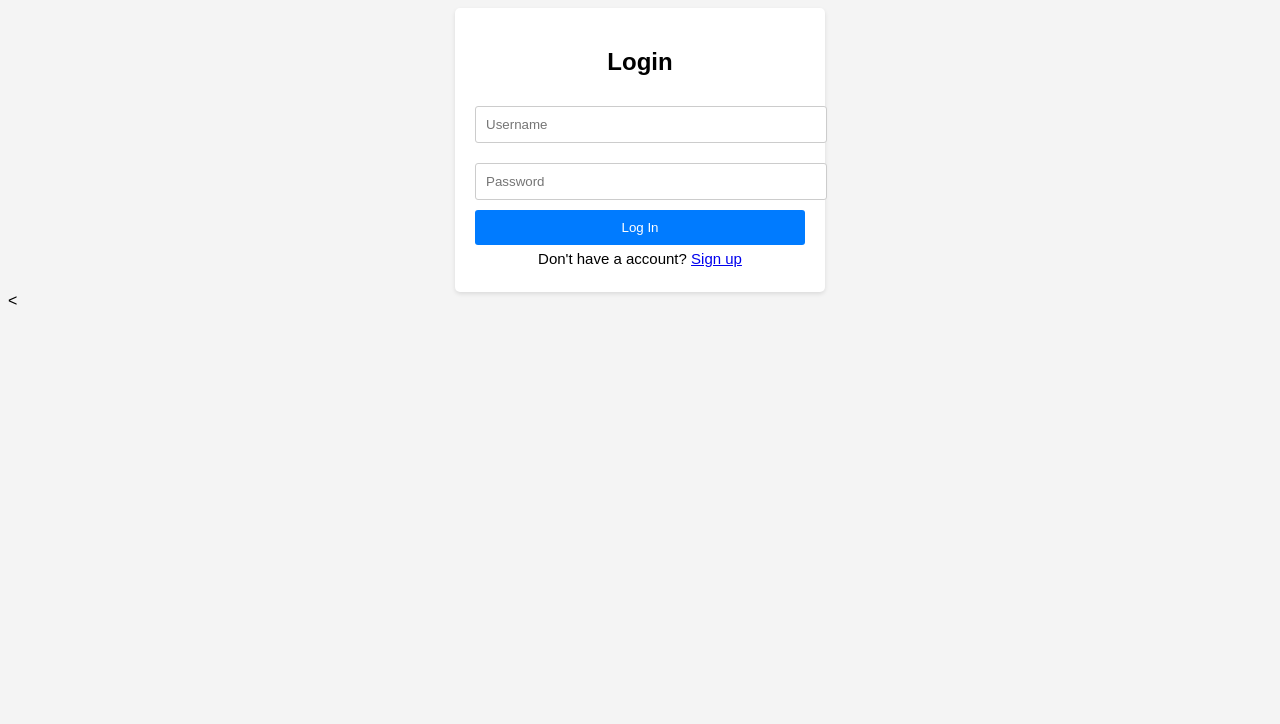
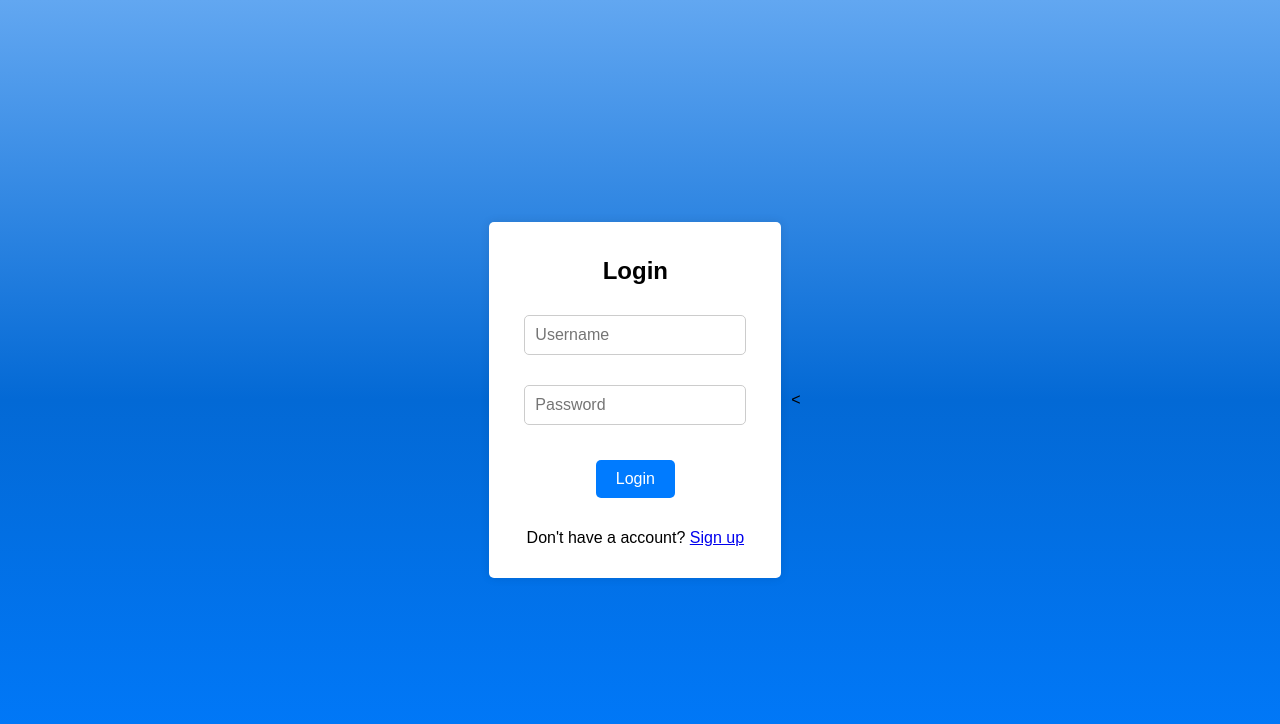
Before and after one commit to CodeWithDevesh/Event-Manager-Codeutsava-, a website: page Static/login.html in a window 1280 px wide. Drawn offline with Linux system fonts and the light colour scheme.

Commit message:
login and signup styles

```diff
--- a/Static/login.html
+++ b/Static/login.html
@@ -1,78 +1,33 @@
-
 <!DOCTYPE html>
 <html>
 
 <head>
     <title>Login Page</title>
-    <style>
-        body {
-            font-family: Arial, sans-serif;
-            background-color: #f4f4f4;
-        }
+    <link rel="stylesheet" href="styles.css">
+    </style>
 
-        .login-container {
-            width: 330px;
-            margin: 0 auto;
-            padding:20px;
-            background: #fff;
-            border-radius: 5px;
-            box-shadow: 0 2px 4px rgba(0, 0, 0, 0.1);
-        }
-
-
-
-
-        h2 {
-            text-align: center;
-        }
-
-        input[type="text"],
-        input[type="password"] {
-            width: 100%;
-            padding: 10px;
-            margin: 10px 0;
-            border: 1px solid #ccc;
-            border-radius: 3px;
-        }
-
-        input[type="submit"] {
-            width: 100%;
-            padding: 10px;
-            background: #007BFF;
-            border: none;
-            border-radius: 3px;
-            color: #fff;
-            cursor: pointer;
-        }
-
-        #noaccount{
-            text-align:center;
-            font-size:15px;
-            margin:5px;
-        }
-
-
-
-    </style>
 </head>
 
 <body>
-    <div class="login-container">
+    <div class="container">
         <h2>Login</h2>
+        <form action="login.js" method="POST">
 
+                <div class="input_container">
+                    <input type="text" name="username" placeholder="Username" required>
+                </div>
+                <div class="input_container">
+                    <input type="password" name="password" placeholder="Password" required>
+                </div>
+                <button type="submit">Login</button>
 
-
-        <form action="login.php" method="POST">
-            <input type="text" name="username" placeholder="Username" required>
-            <input type="password" name="password" placeholder="Password" required>
-            <input type="submit" value="Log In">
             <div>
                 <p id="noaccount">Don't have a account?<span>
-                    <a href="signup.html">Sign up</a></span></p>
+                        <a href="signup.html">Sign up</a></span></p>
             </div>
-         <div>
+            <div>
 
-         </div>
+            </div>
 
         </form>
     </div>
--- a/Static/styles.css
+++ b/Static/styles.css
@@ -1,17 +1,7 @@
-.signup-container {
-    /* Add styles for the signup container */
-    /* Example styles: */
-    background-color: #fff;
-    padding: 20px;
-    border-radius: 10px;
-    box-shadow: 0px 0px 10px rgba(0, 0, 0, 0.2);
-    width: 300px;
-    text-align: center;
-    margin: 0 auto;
-}
+
 body {
     font-family: Arial, sans-serif;
-    background-color: #f4f4f4;
+    background: linear-gradient(#62a7f1,#0369d5,#007BFF);
     margin: 0;
     padding: 0;
     display: flex;
@@ -24,24 +14,23 @@ body {
 .container {
     background-color: #fff;
     box-shadow: 0 0 10px rgba(0, 0, 0, 0.1);
-    padding: 20px;
+    padding: 15px;
     border-radius: 5px;
     text-align: center;
+    margin: 10px;
+
 }
 
 h1, h2 {
-    margin: 0;
-    padding: 0;
+    margin: 10;
+    padding: 10;
 }
 
 .input_container {
-    margin: 20px 0;
+    margin: 10px 10px;
+
 }
 
-label {
-    display: block;
-    text-align: center;
-}
 
 input {
     width: 100%;
@@ -49,8 +38,16 @@ input {
     border: 1px solid #ccc;
     border-radius: 5px;
     font-size: 16px;
+    margin: 10px;
+    width: 200px;
+    opacity: 1;
 }
 
+#year,#branch{
+    width: 220px;
+    padding: 10px;
+    margin: 10px;
+}
 button {
     background-color: #007BFF;
     color: #fff;
@@ -59,6 +56,11 @@ button {
     border-radius: 5px;
     cursor: pointer;
     font-size: 16px;
+    margin: 15px;
+}
+
+button:hover{
+    background-color: #0727b6;
 }
 
 .error-message {
@@ -67,5 +69,14 @@ button {
 }
 
 .input_container{
-    margin: 20px 0;
+    margin: 10px;
+
 }
+
+select{
+    width: 100%;
+    padding: 10px;
+    border: 1px solid #ccc;
+    border-radius: 5px;
+    font-size: 16px;
+}
```
Also changed, not shown: Static/signup.html (+3 -3 lines).
